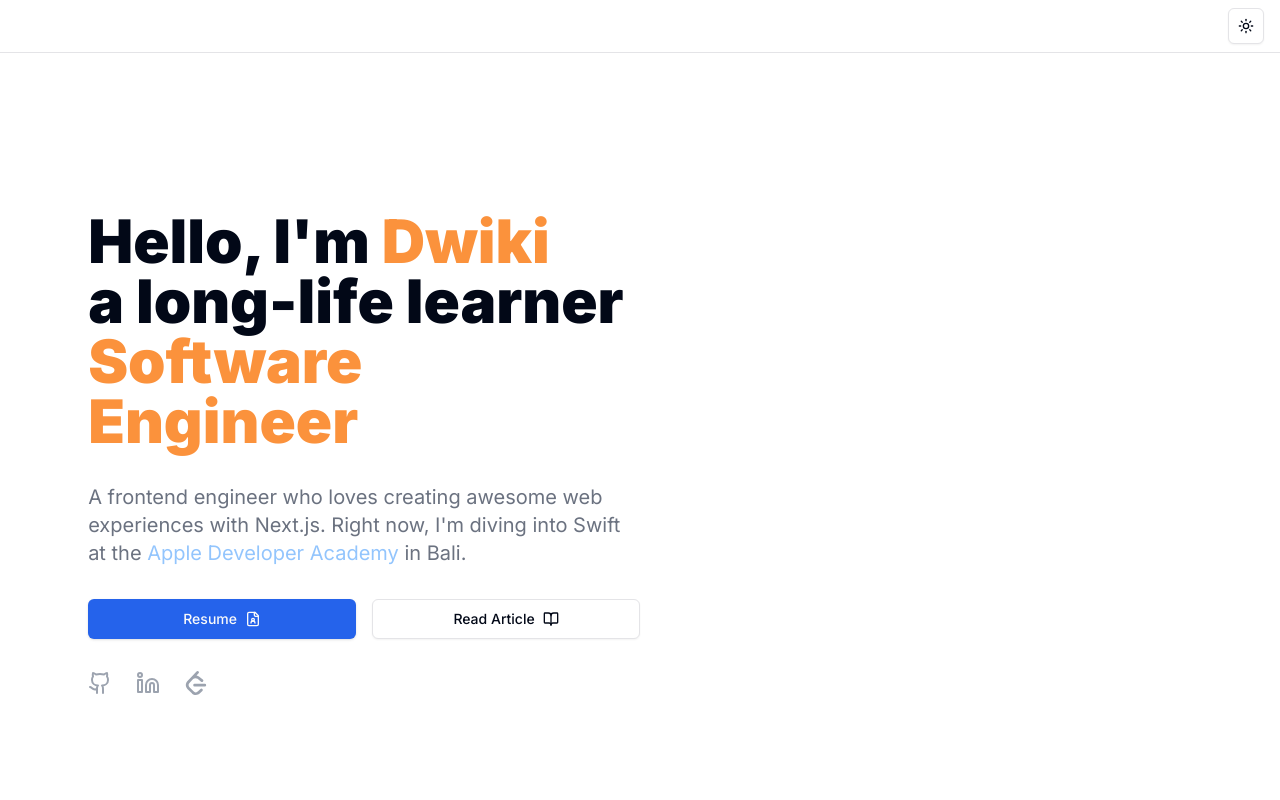
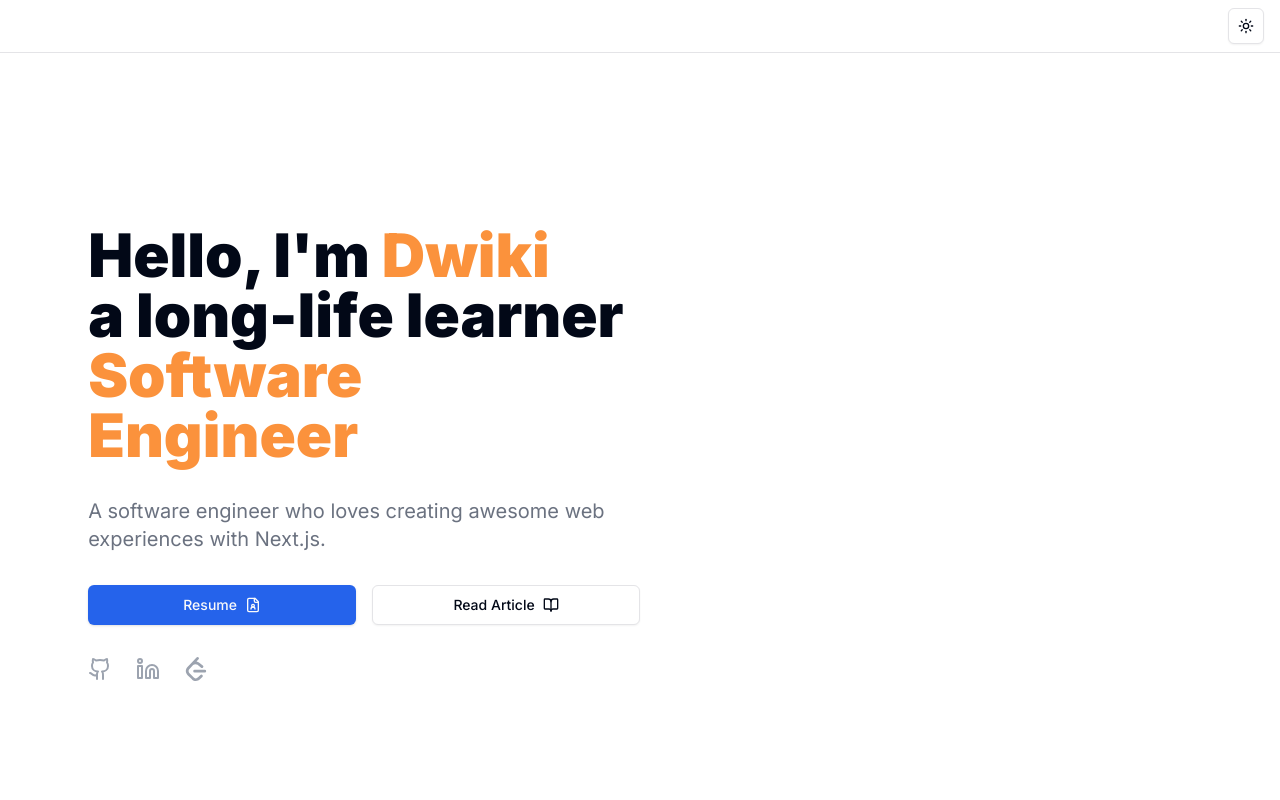
Before and after one commit to dwikis17/portf, a Next.js app: page / in a window 1280 px wide. Shown: the top 800 px of the page. Built offline with nearby package versions, Linux system fonts and the light colour scheme.

Commit message:
change hero

```diff
--- a/app/components/HeroSection.tsx
+++ b/app/components/HeroSection.tsx
@@ -89,8 +89,7 @@ export default function HeroSection() {
                         variants={itemVariants}
                         className="xs:text-lg lg:text-xl xl:max-w-xl dark:text-gray-300 text-gray-500"
                     >
-                        A frontend engineer who loves creating awesome web experiences with Next.js. Right now, I&apos;m diving into Swift at the <span className="text-blue-300">Apple Developer Academy</span> in Bali.
-
+                        A software engineer who loves creating awesome web experiences with Next.js.
 
                     </motion.p>
 
```
